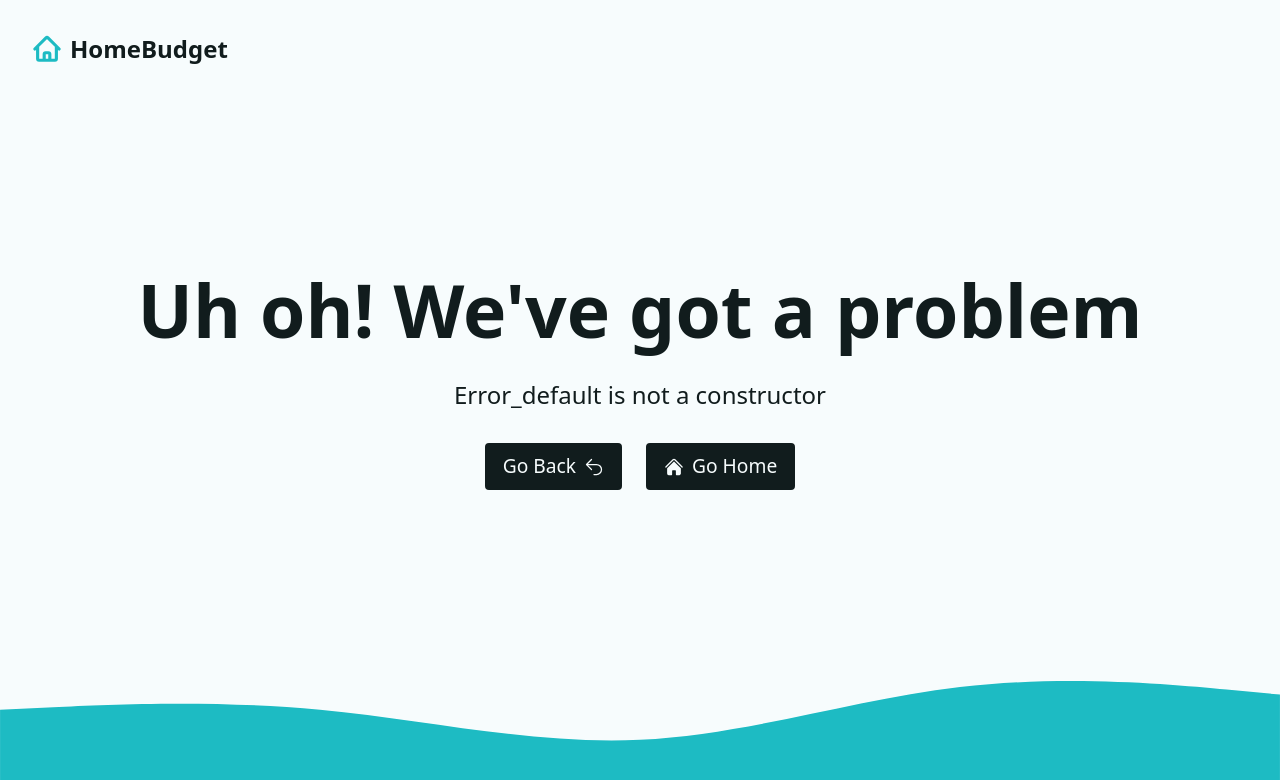
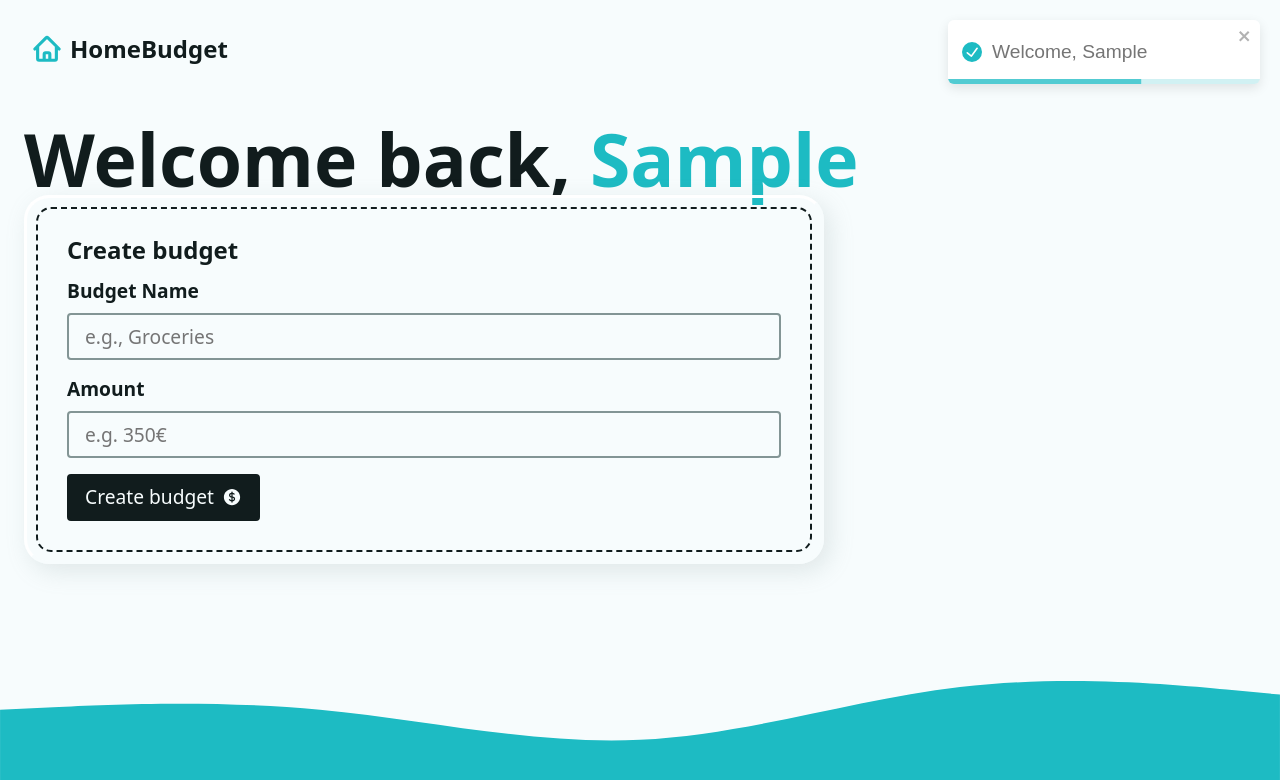
Before and after one commit to Garbolin/Budget-App, a React (Vite) app: page / in a window 1280 px wide. Both pictures are taken after typing "Sample" into the empty fields and a click on the button "Create Account". Shown: the top 780 px of the page. Built offline with nearby package versions, Linux system fonts and the light colour scheme.

Commit message:
Lesson 7 finished, (new budget Form), bug error is handeled. added addBudgetForm file

```diff
--- /dev/null
+++ b/src/components/AddBudgetForm.jsx
@@ -0,0 +1,42 @@
+import { Form } from "react-router-dom";
+
+//library Imports
+import { CurrencyDollarIcon } from "@heroicons/react/24/solid";
+
+const AddBudgetForm = () => {
+  return (
+    <div className="form-wrapper">
+      <h2 className="h3">Create budget</h2>
+      <Form method="post" className="grid-sm">
+        <div className=" grid-xs">
+          <label htmlFor="newBudget">Budget Name</label>
+          <input
+            type="text"
+            name="newBudget"
+            id="newBudget"
+            placeholder="e.g., Groceries"
+            required
+          />
+        </div>
+        <div className="grid-xs">
+          <label htmlFor="newBudgetAmount">Amount</label>
+          <input
+            type="number"
+            step="0.01"
+            name="newBudgetAmount"
+            id="newBudgetAmount"
+            placeholder="e.g. 350€"
+            required
+            inputMode="decimal"
+          />
+        </div>
+        <button type="submit" className="btn btn--dark">
+          <span>Create budget</span>
+          <CurrencyDollarIcon width={20} />
+        </button>
+      </Form>
+    </div>
+  );
+};
+
+export default AddBudgetForm;
--- a/src/pages/Dashboard.jsx
+++ b/src/pages/Dashboard.jsx
@@ -6,6 +6,7 @@
 
 //components
 import Intro from "../components/Intro";
+import AddBudgetForm from "../components/AddBudgetForm";
 
 //library
 import { toast } from "react-toastify";
@@ -14,7 +15,8 @@
 //loader
 export function dashboardLoader() {
   const userName = fetchData("userName");
-  return { userName };
+  const budgets = fetchData("budgets");
+  return { userName, budgets };
 }
 
 //action
@@ -22,7 +24,6 @@
   const data = await request.formData();
   const formData = Object.fromEntries(data);
   try {
-    throw new Error("ya done");
     localStorage.setItem("userName", JSON.stringify(formData.userName));
     return toast.success(`Welcome, ${formData.userName}`);
   } catch (e) {
@@ -31,8 +32,27 @@
 }
 
 const Dashboard = () => {
-  const { userName } = useLoaderData();
-  return <>{userName ? <p>{userName}</p> : <Intro />}</>;
+  const { userName, budgets } = useLoaderData();
+  return (
+    <>
+      {userName ? (
+        <div>
+          <h1>
+            Welcome back, <span className="accent">{userName}</span>
+          </h1>
+          <div className="grid-sm">
+            <div className="grid-gl">
+              <div className="flex-gl">
+                <AddBudgetForm />
+              </div>
+            </div>
+          </div>
+        </div>
+      ) : (
+        <Intro />
+      )}
+    </>
+  );
 };
 
 export default Dashboard;
--- a/src/pages/Error.jsx
+++ b/src/pages/Error.jsx
@@ -2,6 +2,8 @@
 
 //library imports
 import { HomeIcon, ArrowUturnLeftIcon } from "@heroicons/react/24/solid";
+
+//
 
 const Error = () => {
   const error = useRouteError();
```
